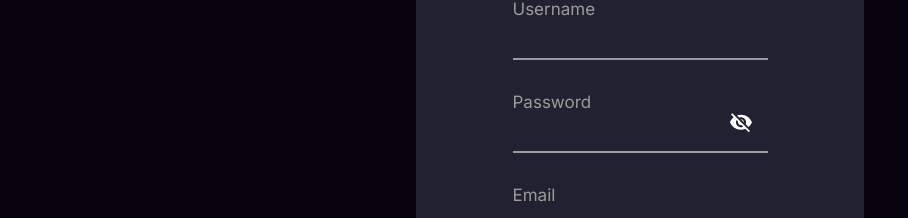
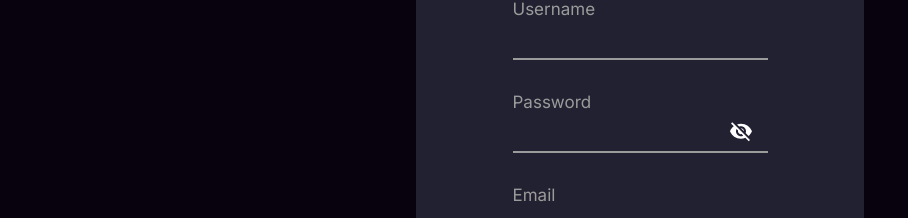
Before and after one commit to C2dricLeroy/groovz-front2, a Next.js app: page /signup in a window 1280 px wide. Shown: the part 255-473 px from the top of the page, without its empty margins (0-908 px from the left). Built offline with nearby package versions, Linux system fonts and the light colour scheme.

Commit message:
fix(ui): fix the visibility button position

```diff
--- a/src/app/signin/page.tsx
+++ b/src/app/signin/page.tsx
@@ -34,11 +34,12 @@ function Login() {
                         <input type={signinViewModel.showPassword ? 'text' : 'password'} className={styles.formField}  autoComplete="off"
                                onChange={(e) => signinViewModel.setPassword(e.target.value)}
                                value={signinViewModel.password} required id="password"/>
+                        <button type='button' className={styles.iconButton} onClick={() => signinViewModel.setShowPassword(!signinViewModel.showPassword)}>
+                            {signinViewModel.showPassword ? <Visibility /> : <VisibilityOff />}
+                        </button>
                     </div>
                     {signinViewModel.error && <p className={styles.error}>Invalid email or password. Please try again</p>}
-                    <button type='button' className={styles.iconButton} onClick={() => signinViewModel.setShowPassword(!signinViewModel.showPassword)}>
-                        {signinViewModel.showPassword ? <Visibility /> : <VisibilityOff />}
-                    </button>
+
                     <button className={styles.button} type="submit">Submit</button>
                 </form>
                 <Link href="/signup">
--- a/src/app/signin/styles.module.css
+++ b/src/app/signin/styles.module.css
@@ -18,10 +18,11 @@
 }
 
 .formGroup {
+    position: relative;
     display: flex;
     flex-direction: column;
     justify-content: center;
-    align-items: start;
+    align-items: flex-start;
     padding: 15px;
     width: 100%;
 }
@@ -105,3 +106,11 @@
     top: 10px;
     left: 10px;
 }
+
+.iconButton {
+    cursor: pointer;
+    position: absolute;
+    top: 60%;
+    right: 30px;
+    transform: translate(0, -50%);
+}
--- a/src/app/signup/styles.module.css
+++ b/src/app/signup/styles.module.css
@@ -11,7 +11,7 @@
     display: flex;
     flex-direction: column;
     justify-content: center;
-    align-items: start;
+    align-items: flex-start;
     padding: 15px;
     width: 100%;
 }
@@ -113,7 +113,7 @@
 .iconButton {
     cursor: pointer;
     position: absolute;
-    top: 50%;
+    top: 60%;
     right: 30px;
     transform: translate(0, -50%);
 }
```
